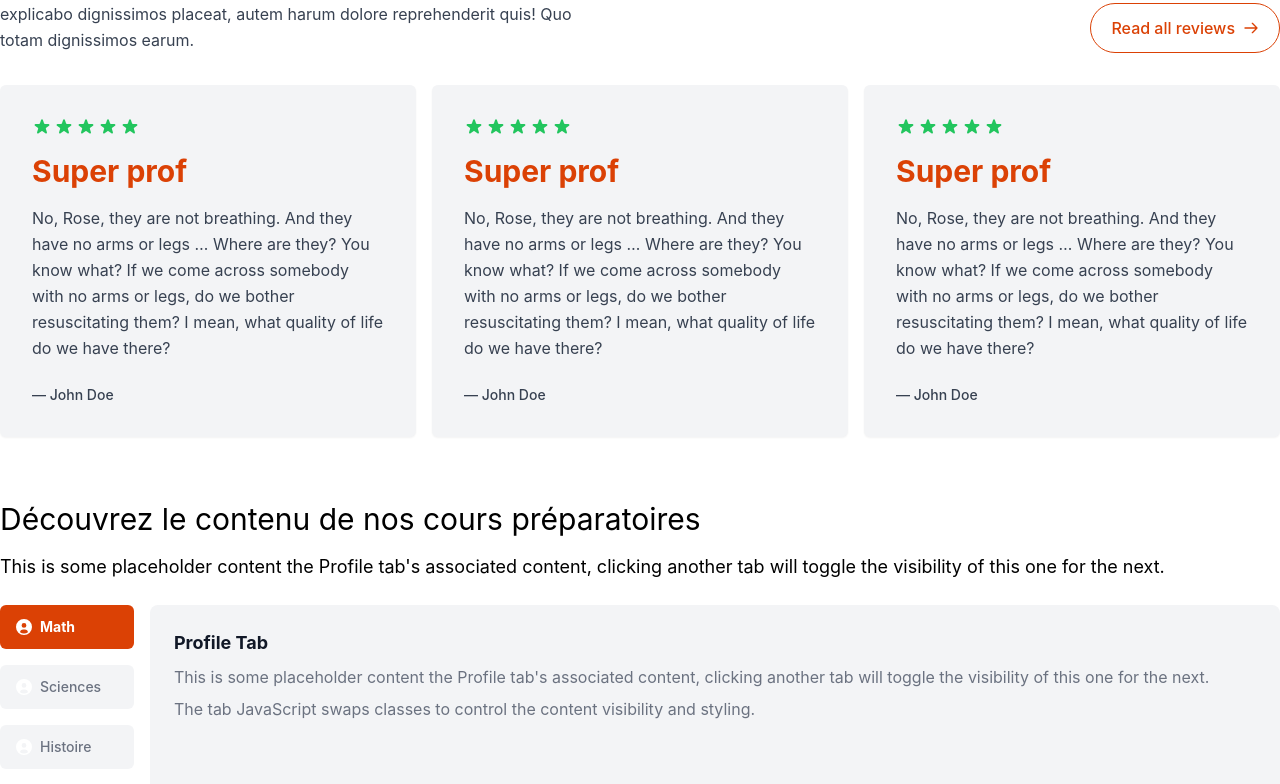
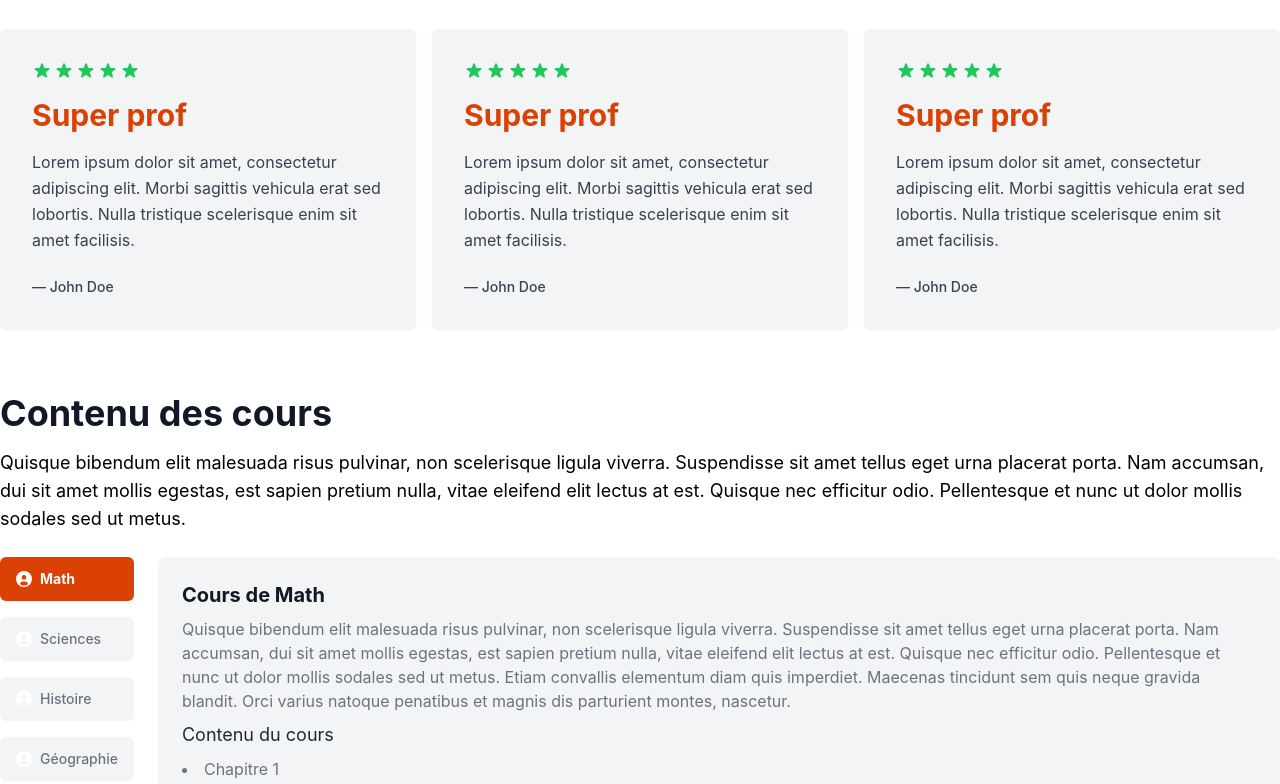
Before and after one commit to williambaele/classpro, a React (Create React App) app: page / in a window 1280 px wide. Shown: the part 2000-2784 px from the top of the page. Built offline with nearby package versions, Linux system fonts and the light colour scheme.

Commit message:
Added content to lesson tab

```diff
--- a/src/components/Faq.js
+++ b/src/components/Faq.js
@@ -32,7 +32,9 @@ const Faq = () => {
   ];
   return (
     <div className="space-y-4 mx-auto container py-20 px-4 md:px-0">
-      <h2 className="text-4xl text-large">Foire aux questions</h2>
+      <h2 className="text-3xl font-bold text-gray-900 sm:text-4xl">
+        Questions fréquement posées
+      </h2>
       {questions.map((question, index) => (
         <div keu={index} onClick={() => setActiveQuestion(index)}>
           <div className="flex cursor-pointer items-center justify-between gap-1.5 rounded-lg bg-gray-100 p-4 text-gray-900 delay-400	transition-transform	ease-in-out	">
--- a/src/components/Hero.js
+++ b/src/components/Hero.js
@@ -12,7 +12,6 @@ const Hero = () => {
   const controls = useAnimation();
 
   useEffect(() => {
-    // Start the animation when the component mounts
     controls.start({ x: 0 });
   }, [controls]);
 
@@ -44,7 +43,7 @@ const Hero = () => {
           >
             <a
               href="#"
-              className="block w-full rounded bg-[#DB4105] px-12 py-3 text-sm font-medium text-white shadow hover:bg-[#DB4105]/90 focus:outline-none  sm:w-auto"
+              className="block w-full rounded bg-[#DB4105] px-12 py-3 text-sm font-medium text-white shadow hover:bg-white hover:text-[#DB4105] hover:border-[#DB4105]   sm:w-auto border-[#DB4105]"
             >
               S'inscrire
             </a>
--- a/src/components/Lessons.js
+++ b/src/components/Lessons.js
@@ -64,7 +64,7 @@ const Lessons = () => {
 
             <a
               href="#"
-              className="mt-8 inline-block rounded bg-[#DB4105] px-12 py-3 text-sm font-medium text-white transition hover:bg-[#DB4105]/90 focus:outline-none focus:ring focus:ring-yellow-400"
+              className="mt-8 inline-block rounded bg-[#DB4105] px-12 py-3 text-sm font-medium text-white transition hover:bg-white hover:text-[#DB4105] hover:border-[#DB4105] hover:border"
             >
               Voir le contenu des cours
             </a>
--- a/src/components/TabLessons.js
+++ b/src/components/TabLessons.js
@@ -1,30 +1,48 @@
 import React, { useState } from "react";
 
 const TabLessons = () => {
-  const titles = [
+  const lessons = [
     {
       name: "Math",
       svg: "",
+      content:
+        "Quisque bibendum elit malesuada risus pulvinar, non scelerisque ligula viverra. Suspendisse sit amet tellus eget urna placerat porta. Nam accumsan, dui sit amet mollis egestas, est sapien pretium nulla, vitae eleifend elit lectus at est. Quisque nec efficitur odio. Pellentesque et nunc ut dolor mollis sodales sed ut metus. Etiam convallis elementum diam quis imperdiet. Maecenas tincidunt sem quis neque gravida blandit. Orci varius natoque penatibus et magnis dis parturient montes, nascetur.",
+      chapters: ["Chapitre 1", "Chapitre 2", "Chapitre 3", "Chapitre 4"],
     },
     {
       name: "Sciences",
       svg: "",
+      content:
+        "Quisque bibendum elit malesuada risus pulvinar, non scelerisque ligula viverra. Suspendisse sit amet tellus eget urna placerat porta. Nam accumsan, dui sit amet mollis egestas, est sapien pretium nulla, vitae eleifend elit lectus at est. Quisque nec efficitur odio. Pellentesque et nunc ut dolor mollis sodales sed ut metus. Etiam convallis elementum diam quis imperdiet. Maecenas tincidunt sem quis neque gravida blandit. Orci varius natoque penatibus et magnis dis parturient montes, nascetur.",
+      chapters: ["Chapitre 1", "Chapitre 2", "Chapitre 3", "Chapitre 4"],
     },
     {
       name: "Histoire",
       svg: "",
+      content:
+        "Quisque bibendum elit malesuada risus pulvinar, non scelerisque ligula viverra. Suspendisse sit amet tellus eget urna placerat porta. Nam accumsan, dui sit amet mollis egestas, est sapien pretium nulla, vitae eleifend elit lectus at est. Quisque nec efficitur odio. Pellentesque et nunc ut dolor mollis sodales sed ut metus. Etiam convallis elementum diam quis imperdiet. Maecenas tincidunt sem quis neque gravida blandit. Orci varius natoque penatibus et magnis dis parturient montes, nascetur.",
+      chapters: ["Chapitre 1", "Chapitre 2", "Chapitre 3", "Chapitre 4"],
     },
     {
       name: "Géographie",
       svg: "",
+      content:
+        "Quisque bibendum elit malesuada risus pulvinar, non scelerisque ligula viverra. Suspendisse sit amet tellus eget urna placerat porta. Nam accumsan, dui sit amet mollis egestas, est sapien pretium nulla, vitae eleifend elit lectus at est. Quisque nec efficitur odio. Pellentesque et nunc ut dolor mollis sodales sed ut metus. Etiam convallis elementum diam quis imperdiet. Maecenas tincidunt sem quis neque gravida blandit. Orci varius natoque penatibus et magnis dis parturient montes, nascetur.",
+      chapters: ["Chapitre 1", "Chapitre 2", "Chapitre 3", "Chapitre 4"],
     },
     {
       name: "Françcais",
       svg: "",
+      content:
+        "Quisque bibendum elit malesuada risus pulvinar, non scelerisque ligula viverra. Suspendisse sit amet tellus eget urna placerat porta. Nam accumsan, dui sit amet mollis egestas, est sapien pretium nulla, vitae eleifend elit lectus at est. Quisque nec efficitur odio. Pellentesque et nunc ut dolor mollis sodales sed ut metus. Etiam convallis elementum diam quis imperdiet. Maecenas tincidunt sem quis neque gravida blandit. Orci varius natoque penatibus et magnis dis parturient montes, nascetur.",
+      chapters: ["Chapitre 1", "Chapitre 2", "Chapitre 3", "Chapitre 4"],
     },
     {
       name: "Option",
       svg: "",
+      content:
+        "Quisque bibendum elit malesuada risus pulvinar, non scelerisque ligula viverra. Suspendisse sit amet tellus eget urna placerat porta. Nam accumsan, dui sit amet mollis egestas, est sapien pretium nulla, vitae eleifend elit lectus at est. Quisque nec efficitur odio. Pellentesque et nunc ut dolor mollis sodales sed ut metus. Etiam convallis elementum diam quis imperdiet. Maecenas tincidunt sem quis neque gravida blandit. Orci varius natoque penatibus et magnis dis parturient montes, nascetur.",
+      chapters: ["Chapitre 1", "Chapitre 2", "Chapitre 3", "Chapitre 4"],
     },
   ];
 
@@ -32,18 +50,20 @@ const TabLessons = () => {
   return (
     <div className="container mx-auto px-4 md:px-0 flex flex-col space-y-6">
       <div className="flex flex-col space-y-4">
-        <h2 className="text-3xl">
-          Découvrez le contenu de nos cours préparatoires
+        <h2 className="text-3xl font-bold text-gray-900 sm:text-4xl">
+          Contenu des cours
         </h2>
         <p className="text-lg">
-          This is some placeholder content the Profile tab's associated content,
-          clicking another tab will toggle the visibility of this one for the
-          next.
+          Quisque bibendum elit malesuada risus pulvinar, non scelerisque ligula
+          viverra. Suspendisse sit amet tellus eget urna placerat porta. Nam
+          accumsan, dui sit amet mollis egestas, est sapien pretium nulla, vitae
+          eleifend elit lectus at est. Quisque nec efficitur odio. Pellentesque
+          et nunc ut dolor mollis sodales sed ut metus.
         </p>
       </div>
-      <div className="md:flex  gap-4">
-        <ul className="flex md:block space-y space-y-4 justify-around text-sm font-medium text-gray-500 mb-4  items-end">
-          {titles.map((title, index) => (
+      <div className="md:flex  gap-6">
+        <ul className="flex md:block space-y space-y-4 justify-around text-sm font-medium text-gray-500 mb-4 items-end">
+          {lessons.map((title, index) => (
             <li key={index} onClick={() => setActiveTab(index)}>
               <div
                 className={`inline-flex items-center px-2 md:px-4 py-3 rounded-md cursor-pointer w-full ${
@@ -67,19 +87,26 @@ const TabLessons = () => {
             </li>
           ))}
         </ul>
-        <div className="p-6 bg-gray-100 text-medium text-gray-500 rounded-lg w-full">
-          <h3 className="text-lg font-bold text-gray-900 dark:text-white mb-2">
-            Profile Tab
-          </h3>
-          <p className="mb-2">
-            This is some placeholder content the Profile tab's associated
-            content, clicking another tab will toggle the visibility of this one
-            for the next.
-          </p>
-          <p>
-            The tab JavaScript swaps classes to control the content visibility
-            and styling.
-          </p>
+        <div className="p-6 bg-gray-100 text-medium text-gray-500 rounded-lg w-full flex flex-col justify-between space-y-4 md:space-y-0">
+          <div className="flex flex-col">
+            <h3 className="text-xl font-bold text-gray-900  mb-2">
+              Cours de {lessons[activeTab].name}
+            </h3>
+            <p className="mb-2">{lessons[activeTab].content}</p>
+            <div className="flex flex-col space-y-2">
+              <h3 className="text-lg text-gray-800">Contenu du cours</h3>
+              <ul className="list-disc  list-inside">
+                {lessons[activeTab].chapters.map((item, index) => (
+                  <li key={index}>{item}</li>
+                ))}
+              </ul>
+            </div>
+          </div>
+          <div className="flex justify-start md:justify-end">
+            <button className="bg-[#DB4105] text-white text-sm p-2 rounded-md">
+              Télécharger la brochure
+            </button>
+          </div>
         </div>
       </div>
     </div>
--- a/src/components/Testimonials.js
+++ b/src/components/Testimonials.js
@@ -5,37 +5,37 @@ const Testimonials = () => {
     {
       title: "Super prof",
       content:
-        "Lorem ipsum dolor sit amet consectetur adipisicing elit. Aspernatur praesentium natus sapiente commodi. Aliquid sunt tempore iste repellendus explicabo dignissimos placeat, autem harum dolore reprehenderit quis! Quo totam dignissimos earum.",
+        "Lorem ipsum dolor sit amet, consectetur adipiscing elit. Morbi sagittis vehicula erat sed lobortis. Nulla tristique scelerisque enim sit amet facilisis.",
       author: "John Doe",
     },
     {
       title: "Super prof",
       content:
-        "Lorem ipsum dolor sit amet consectetur adipisicing elit. Aspernatur praesentium natus sapiente commodi. Aliquid sunt tempore iste repellendus explicabo dignissimos placeat, autem harum dolore reprehenderit quis! Quo totam dignissimos earum.",
+        "Lorem ipsum dolor sit amet, consectetur adipiscing elit. Morbi sagittis vehicula erat sed lobortis. Nulla tristique scelerisque enim sit amet facilisis.",
       author: "John Doe",
     },
     {
       title: "Super prof",
       content:
-        "Lorem ipsum dolor sit amet consectetur adipisicing elit. Aspernatur praesentium natus sapiente commodi. Aliquid sunt tempore iste repellendus explicabo dignissimos placeat, autem harum dolore reprehenderit quis! Quo totam dignissimos earum.",
+        "Lorem ipsum dolor sit amet, consectetur adipiscing elit. Morbi sagittis vehicula erat sed lobortis. Nulla tristique scelerisque enim sit amet facilisis.",
       author: "John Doe",
     },
     {
       title: "Super prof",
       content:
-        "Lorem ipsum dolor sit amet consectetur adipisicing elit. Aspernatur praesentium natus sapiente commodi. Aliquid sunt tempore iste repellendus explicabo dignissimos placeat, autem harum dolore reprehenderit quis! Quo totam dignissimos earum.",
+        "Lorem ipsum dolor sit amet, consectetur adipiscing elit. Morbi sagittis vehicula erat sed lobortis. Nulla tristique scelerisque enim sit amet facilisis.",
       author: "John Doe",
     },
     {
       title: "Super prof",
       content:
-        "Lorem ipsum dolor sit amet consectetur adipisicing elit. Aspernatur praesentium natus sapiente commodi. Aliquid sunt tempore iste repellendus explicabo dignissimos placeat, autem harum dolore reprehenderit quis! Quo totam dignissimos earum.",
+        "Lorem ipsum dolor sit amet, consectetur adipiscing elit. Morbi sagittis vehicula erat sed lobortis. Nulla tristique scelerisque enim sit amet facilisis.",
       author: "John Doe",
     },
     {
       title: "Super prof",
       content:
-        "Lorem ipsum dolor sit amet consectetur adipisicing elit. Aspernatur praesentium natus sapiente commodi. Aliquid sunt tempore iste repellendus explicabo dignissimos placeat, autem harum dolore reprehenderit quis! Quo totam dignissimos earum.",
+        "Lorem ipsum dolor sit amet consectetur adipisicing elit.Morbi sagittis vehicula erat sed lobortis. Nulla tristique scelerisque enim sit amet facilisis.",
       author: "John Doe",
     },
   ];
@@ -51,7 +51,7 @@ const Testimonials = () => {
       <div class="py-12  lg:py-16">
         <div class="md:flex md:items-end md:justify-between">
           <div class="max-w-xl">
-            <h2 class="text-4xl font-bold tracking-tight text-gray-900 sm:text-5xl">
+            <h2 className="text-3xl font-bold text-gray-900 sm:text-4xl">
               Nos anciens élèves témoignent
             </h2>
 
@@ -146,10 +146,7 @@ const Testimonials = () => {
                   </p>
 
                   <p class="mt-4 leading-relaxed text-gray-700">
-                    No, Rose, they are not breathing. And they have no arms or
-                    legs … Where are they? You know what? If we come across
-                    somebody with no arms or legs, do we bother resuscitating
-                    them? I mean, what quality of life do we have there?
+                    {item.content}
                   </p>
                 </div>
               </div>
```
